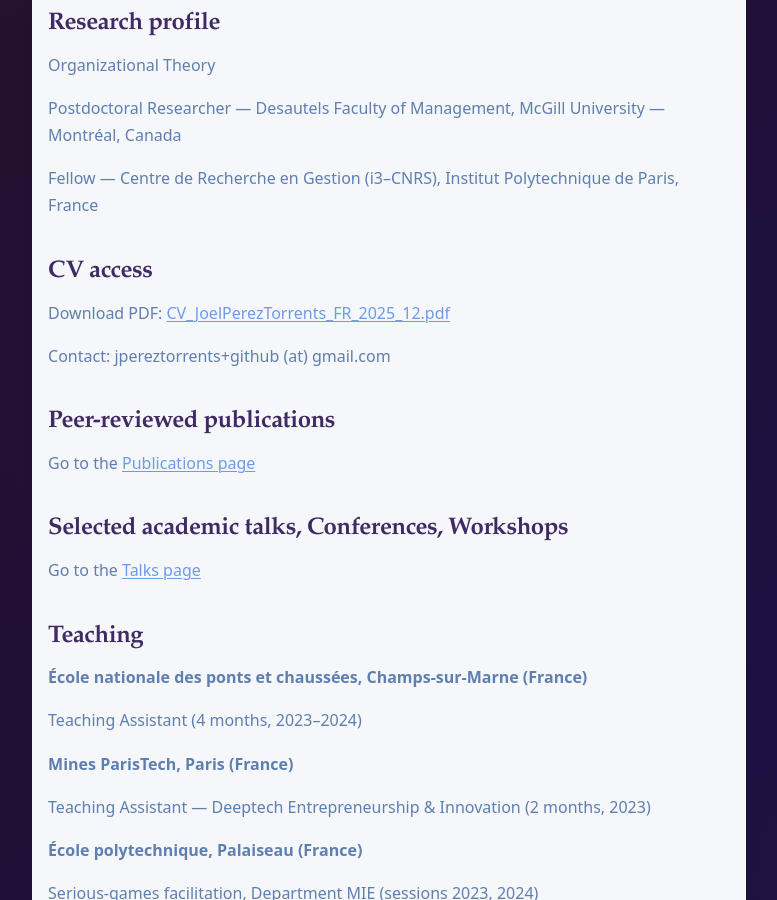
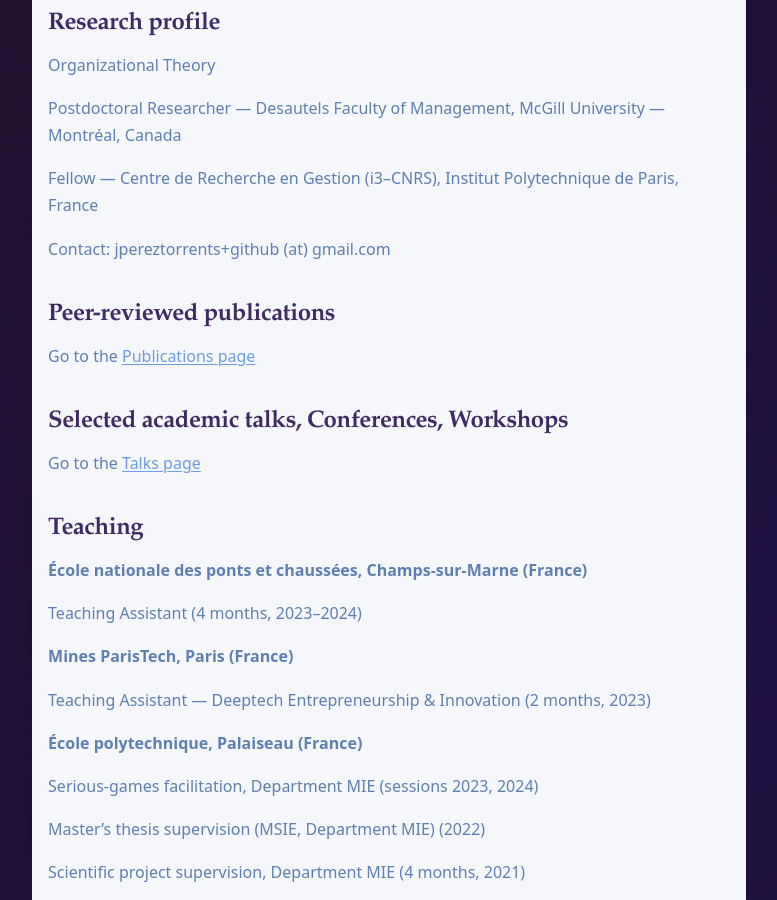
Before and after one commit to JPTorrents/jptorrents.github.io, a Jekyll site: the page built from _pages/cv.md, in a window 1280 px wide and 900 px high, scrolled down 427 px. Shown: the whole window, without its empty margins (251-1028 px from the left). Built offline with Jekyll 4.4.1, drawn with Linux system fonts in a browser that asks for light colours.

Commit message:
Remove CV access section from cv.md
Removed CV access section and PDF download link.

```diff
--- a/_pages/cv.md
+++ b/_pages/cv.md
@@ -24,10 +24,6 @@ Organizational Theory
 Postdoctoral Researcher — Desautels Faculty of Management, McGill University — Montréal, Canada
 
 Fellow — Centre de Recherche en Gestion (i3–CNRS), Institut Polytechnique de Paris, France
-
-## CV access
-
-Download PDF: <a href="{{ '/assets/cv/CV_JoelPerezTorrents_FR_2025_12.pdf' | relative_url }}">CV_JoelPerezTorrents_FR_2025_12.pdf</a>
 
 Contact: jpereztorrents+github (at) gmail.com
 
```
